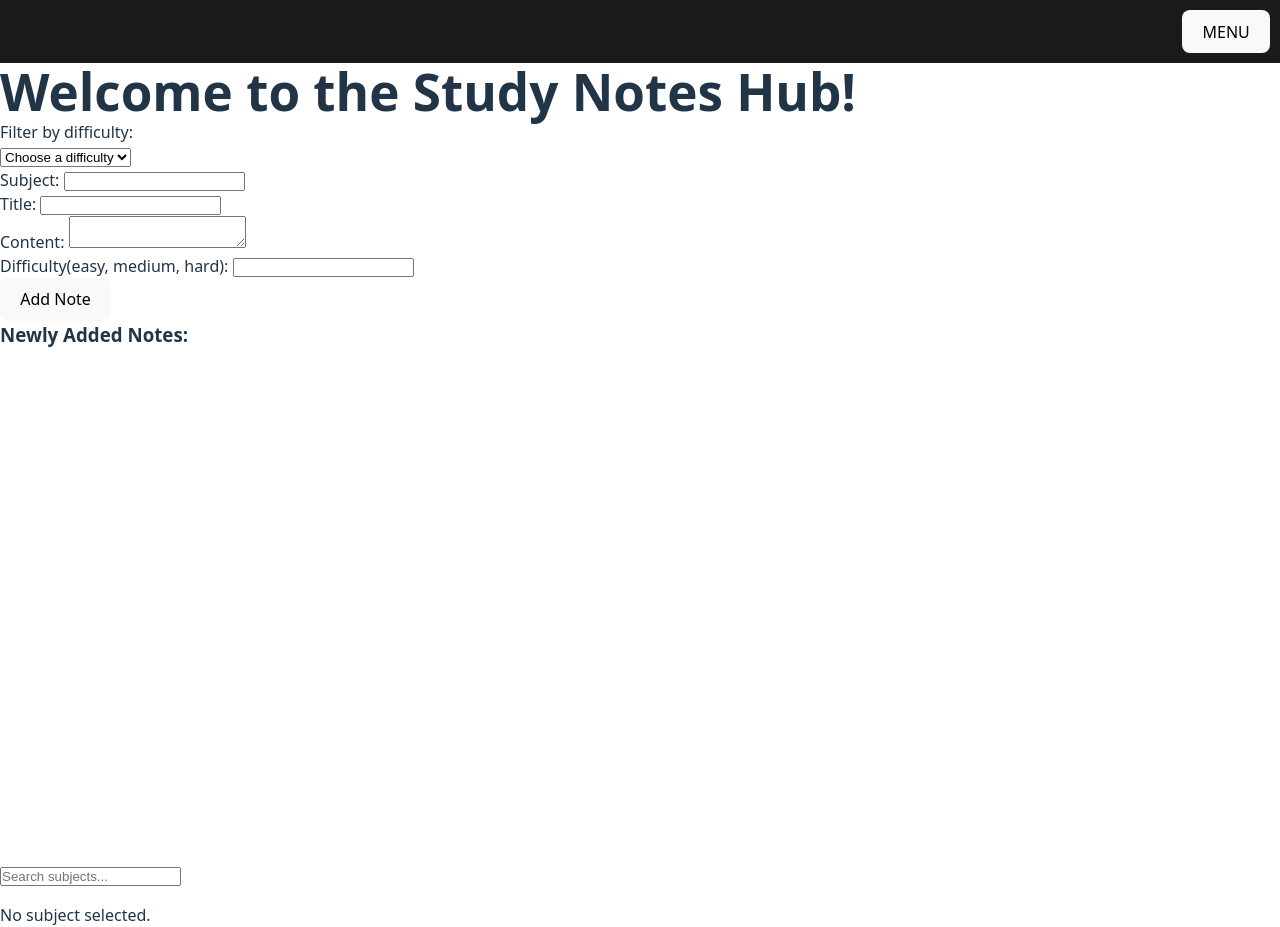
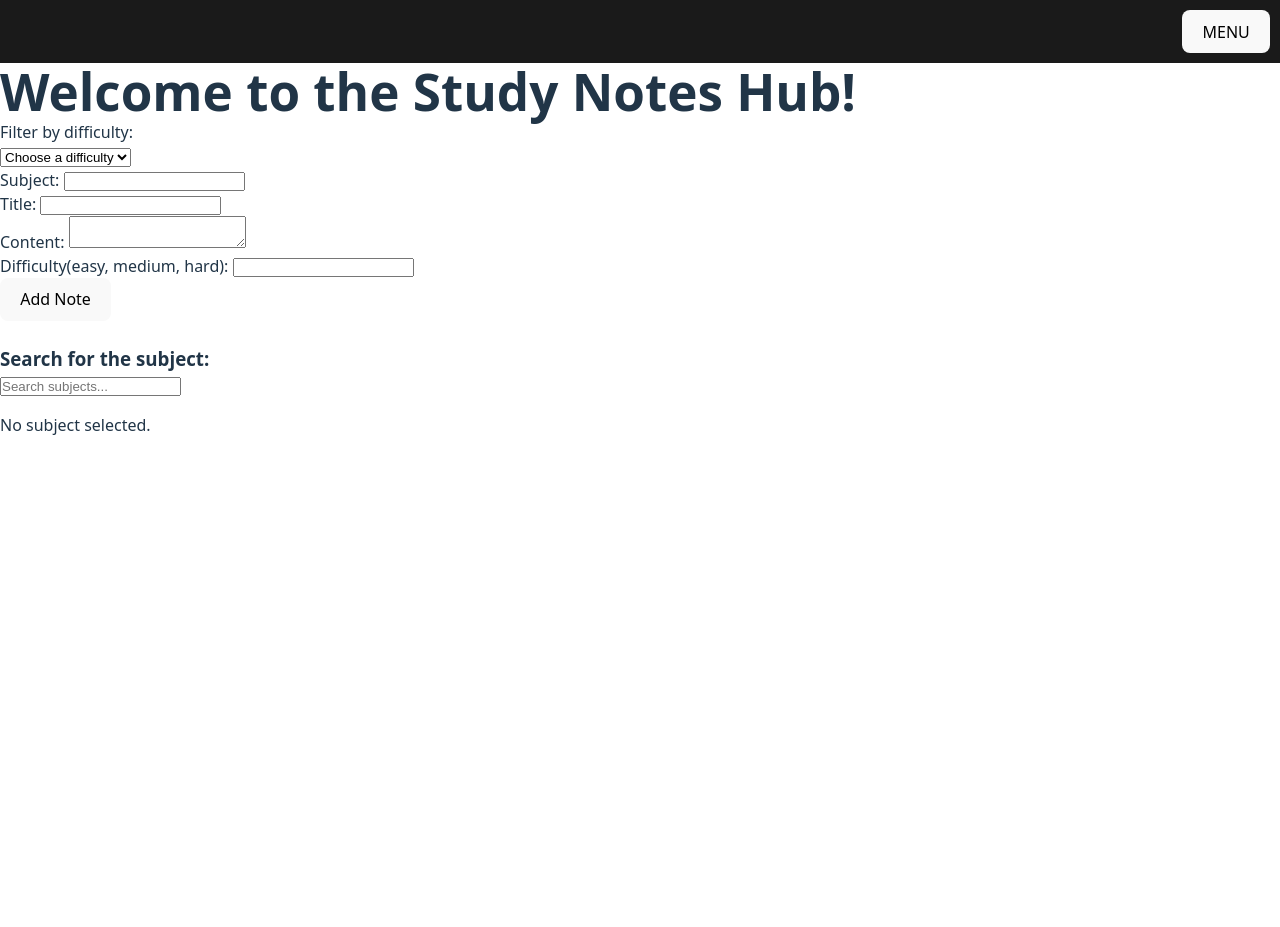
Before and after one commit to TapasPulis/Study-Notes-Hub, a React (Vite) app: page / in a window 1280 px wide. After the commit the page ends 863 px from the top, so only its background shows below. Built offline with nearby package versions, Linux system fonts and the light colour scheme; the HTML template or start-up script is replaced by a standard one.

Commit message:
Fixed the layout a bit by moving the search component to a better place

```diff
--- a/src/components/add.notes.component.tsx
+++ b/src/components/add.notes.component.tsx
@@ -82,7 +82,7 @@ const AddNotes = () => {
         <br />
         <button type="submit">Add Note</button>
       </form>
-      <h3>Newly Added Notes:</h3>
+      {filterNewNote.length > 0 && <h3>Newly Added Notes:</h3>}
       <ul>
         {filterNewNote.map((note) => (
           <li key={note.id}>
--- a/src/components/search.notes.tsx
+++ b/src/components/search.notes.tsx
@@ -27,6 +27,7 @@ const SubjectSearch = () => {
 
   return (
     <div>
+      <h3>Search for the subject:</h3>
       <input
         type="text"
         placeholder="Search subjects..."
--- a/src/layouts/main.layout.tsx
+++ b/src/layouts/main.layout.tsx
@@ -2,7 +2,6 @@ import { Outlet } from "react-router-dom";
 import Sidebar from "../components/sidebar.component";
 import BackToTop from "../components/back.to.top.component";
 import { useRef } from "react";
-import SubjectSearch from "../components/search.notes";
 
 const MainLayout = () => {
   const topRef = useRef<HTMLDivElement | null>(null);
@@ -14,7 +13,6 @@ const MainLayout = () => {
         <Outlet />
       </main>
       <BackToTop topRef={topRef} /> {/* Passing the ref as a prop*/}
-      <SubjectSearch />
     </div>
   );
 };
--- a/src/pages/home.page.tsx
+++ b/src/pages/home.page.tsx
@@ -1,5 +1,6 @@
 import AddNotes from "../components/add.notes.component";
 import DifficultyFilter from "../components/difficulty.filter.component";
+import SubjectSearch from "../components/search.notes";
 
 const HomePage = () => {
   return (
@@ -7,6 +8,8 @@ const HomePage = () => {
       <h1>Welcome to the Study Notes Hub!</h1>
       <DifficultyFilter />
       <AddNotes />
+      <br />
+      <SubjectSearch />
     </div>
   );
 };
```
